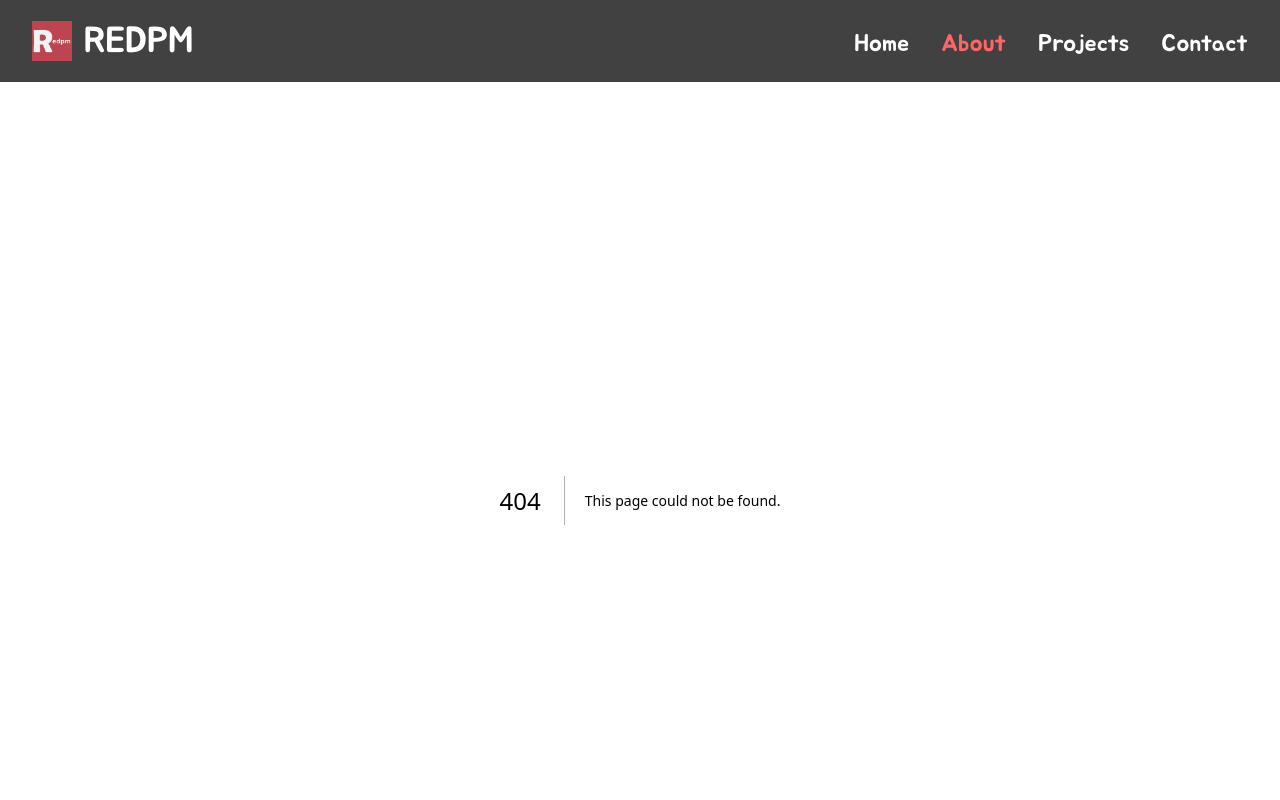
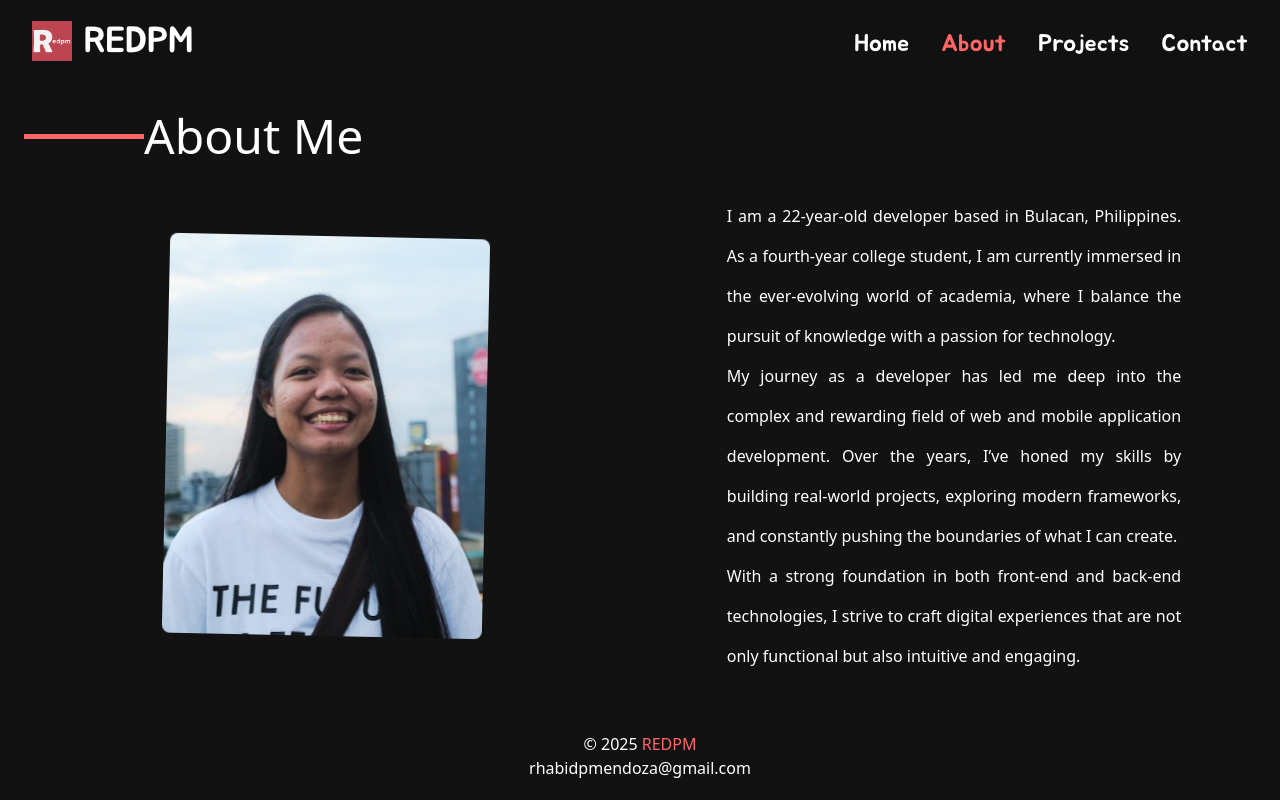
Before and after one commit to remendoza-strat/remendoza-mini-project-1, a Next.js app: page /about in a window 1280 px wide. Before the commit this address had no page. Shown: the top 800 px of the page. Built offline with nearby package versions, Linux system fonts and the light colour scheme; what tailwindcss-animated would draw is missing.

Commit message:
initial about page

```diff
--- /dev/null
+++ b/app/about/page.tsx
@@ -0,0 +1,52 @@
+import Image from 'next/image';
+
+
+export default function About(){
+
+    return(
+
+        <div className="m-3">
+            <div className="flex items-center m-3">
+                <div className="w-30 h-[5px] bg-red-400"></div>
+                <h2 className="text-white text-bold text-5xl">About Me</h2>
+            </div>
+
+            <div className="flex flex-col md:flex-row">
+
+                <div className="flex-1 flex justify-center items-center">
+                    <Image
+                        src="/images/about.jpg"
+                        alt="rhabi mendoza"
+                        width={300}
+                        height={300}
+                        quality={100}
+                        className="w-80 m-5 rounded-md about-wiggle-effect"
+                    />
+                </div>
+
+                <div className="flex-1">
+                    <div className="w-[80%] mx-auto">
+                        <p className="text-white text-justify m-5 p-1 leading-[2.5]">
+                            I am a 22-year-old developer based in Bulacan, Philippines. As a fourth-year college student, I am currently immersed in the ever-evolving world of academia, where I balance the pursuit of knowledge with a passion for technology. <br/>
+                            My journey as a developer has led me deep into the complex and rewarding field of web and mobile application development. Over the years, I’ve honed my skills by building real-world projects, exploring modern frameworks, and constantly pushing the boundaries of what I can create. <br/>
+                            With a strong foundation in both front-end and back-end technologies, I strive to craft digital experiences that are not only functional but also intuitive and engaging.
+                        </p>
+                    </div>
+                </div>
+
+            </div>
+
+
+
+
+
+
+
+        </div>
+
+
+
+
+    );
+
+}
--- a/app/custom.css
+++ b/app/custom.css
@@ -5,3 +5,16 @@ body{
 nav{
     background-color: rgba(18, 18, 18, 0.8);
 }
+
+@keyframes custom-wiggle {
+  0%, 100% {
+    transform: rotate(-2deg);
+  }
+  50% {
+    transform: rotate(2deg);
+  }
+}
+
+.about-wiggle-effect {
+  animation: custom-wiggle 1.5s ease-in-out infinite;
+}
--- a/app/layout.tsx
+++ b/app/layout.tsx
@@ -3,6 +3,7 @@ import './custom.css';
 import {Inter, Jua} from 'next/font/google';
 import {Navbar} from '../custom_components/Navbar';
 import {Footer} from '../custom_components/Footer';
+import ClickSpark from '../custom_effects/ClickSpark';
 
 export const inter = Inter({
     subsets: ["latin"]
@@ -24,7 +25,14 @@ export default function RootLayout({children}: Readonly<{children: React.ReactNo
                 <Navbar/>
 
                 <div className="pt-25">
-                    {children}
+                    <ClickSpark
+                        sparkColor='#fff'
+                        sparkSize={10}
+                        sparkRadius={15}
+                        sparkCount={8}
+                        duration={400}>
+                            {children}
+                    </ClickSpark>
                 </div>
 
                 <Footer/>
--- a/app/page.tsx
+++ b/app/page.tsx
@@ -30,7 +30,7 @@ export default function Index(){
 
                     <div className="text-red-400">
                         <TrueFocus
-                            sentence="Runner Developer Student"
+                            sentence="Developer Student Learner"
                             manualMode={false}
                             blurAmount={5}
                             borderColor="red"
@@ -38,8 +38,6 @@ export default function Index(){
                             pauseBetweenAnimations={1}
                         />
                     </div>
-
-
 
                 </div>
 
--- a/custom_components/Navbar.tsx
+++ b/custom_components/Navbar.tsx
@@ -8,7 +8,7 @@ import {usePathname} from 'next/navigation';
 export function Navbar(){
 
     const [menuOpen,setMenuOpen] = useState(false);
-    const pathname = usePathname();
+    const pathName= usePathname();
 
     return(
 
@@ -17,7 +17,7 @@ export function Navbar(){
             <div className="flex flex-wrap items-center justify-between px-8 py-5">
 
                 <Link href="/" className="flex items-center justify-center">
-                    <Image src="/images/icon.png" alt="logo" width={40} height={40} priority/>
+                    <Image src="/images/icon.png" alt="logo" width={40} height={40}/>
                     <span className={`text-4xl font-bold text-white px-3 ${jua.className}`}>REDPM</span>
                 </Link>
 
@@ -38,7 +38,7 @@ export function Navbar(){
                             <Link
                                 href="/"
                                 className={`block pt-2 border-b-2 border-transparent hover:border-red-400 transition-all duration-200 ${
-                                pathname === "/" ? "text-red-400" : "text-white"}`}>
+                                pathName=== "/" ? "text-red-400" : "text-white"}`}>
                                     Home
                             </Link>
                         </li>
@@ -46,7 +46,7 @@ export function Navbar(){
                             <Link
                                 href="/about"
                                 className={`block pt-2 border-b-2 border-transparent hover:border-red-400 transition-all duration-200 ${
-                                pathname === "/about" ? "text-red-400" : "text-white"}`}>
+                                pathName=== "/about" ? "text-red-400" : "text-white"}`}>
                                     About
                             </Link>
                         </li>
@@ -54,7 +54,7 @@ export function Navbar(){
                             <Link
                                 href="/projects"
                                 className={`block pt-2 border-b-2 border-transparent hover:border-red-400 transition-all duration-200 ${
-                                pathname === "/projects" ? "text-red-400" : "text-white"}`}>
+                                pathName=== "/projects" ? "text-red-400" : "text-white"}`}>
                                     Projects
                             </Link>
                         </li>
@@ -62,7 +62,7 @@ export function Navbar(){
                             <Link
                                 href="/contact"
                                 className={`block pt-2 border-b-2 border-transparent hover:border-red-400 transition-all duration-200 ${
-                                pathname === "/contact" ? "text-red-400" : "text-white"}`}>
+                                pathName=== "/contact" ? "text-red-400" : "text-white"}`}>
                                     Contact
                             </Link>
                         </li>
--- /dev/null
+++ b/custom_effects/ClickSpark.jsx
@@ -0,0 +1,171 @@
+'use client'
+
+import { useRef, useEffect, useCallback } from "react";
+
+const ClickSpark = ({
+  sparkColor = "#fff",
+  sparkSize = 10,
+  sparkRadius = 15,
+  sparkCount = 8,
+  duration = 400,
+  easing = "ease-out",
+  extraScale = 1.0,
+  children
+}) => {
+  const canvasRef = useRef(null);
+  const sparksRef = useRef([]);
+  const startTimeRef = useRef(null);
+
+  useEffect(() => {
+    const canvas = canvasRef.current;
+    if (!canvas) return;
+
+    const parent = canvas.parentElement;
+    if (!parent) return;
+
+    let resizeTimeout;
+
+    const resizeCanvas = () => {
+      const { width, height } = parent.getBoundingClientRect();
+      if (canvas.width !== width || canvas.height !== height) {
+        canvas.width = width;
+        canvas.height = height;
+      }
+    };
+
+    const handleResize = () => {
+      clearTimeout(resizeTimeout);
+      resizeTimeout = setTimeout(resizeCanvas, 100);
+    };
+
+    const ro = new ResizeObserver(handleResize);
+    ro.observe(parent);
+
+    resizeCanvas();
+
+    return () => {
+      ro.disconnect();
+      clearTimeout(resizeTimeout);
+    };
+  }, []);
+
+  const easeFunc = useCallback(
+    (t) => {
+      switch (easing) {
+        case "linear":
+          return t;
+        case "ease-in":
+          return t * t;
+        case "ease-in-out":
+          return t < 0.5 ? 2 * t * t : -1 + (4 - 2 * t) * t;
+        default:
+          return t * (2 - t);
+      }
+    },
+    [easing]
+  );
+
+  useEffect(() => {
+    const canvas = canvasRef.current;
+    if (!canvas) return;
+    const ctx = canvas.getContext("2d");
+
+    let animationId;
+
+    const draw = (timestamp) => {
+      if (!startTimeRef.current) {
+        startTimeRef.current = timestamp;
+      }
+      ctx.clearRect(0, 0, canvas.width, canvas.height);
+
+      sparksRef.current = sparksRef.current.filter((spark) => {
+        const elapsed = timestamp - spark.startTime;
+        if (elapsed >= duration) {
+          return false;
+        }
+
+        const progress = elapsed / duration;
+        const eased = easeFunc(progress);
+
+        const distance = eased * sparkRadius * extraScale;
+        const lineLength = sparkSize * (1 - eased);
+
+        const x1 = spark.x + distance * Math.cos(spark.angle);
+        const y1 = spark.y + distance * Math.sin(spark.angle);
+        const x2 = spark.x + (distance + lineLength) * Math.cos(spark.angle);
+        const y2 = spark.y + (distance + lineLength) * Math.sin(spark.angle);
+
+        ctx.strokeStyle = sparkColor;
+        ctx.lineWidth = 2;
+        ctx.beginPath();
+        ctx.moveTo(x1, y1);
+        ctx.lineTo(x2, y2);
+        ctx.stroke();
+
+        return true;
+      });
+
+      animationId = requestAnimationFrame(draw);
+    };
+
+    animationId = requestAnimationFrame(draw);
+
+    return () => {
+      cancelAnimationFrame(animationId);
+    };
+  }, [
+    sparkColor,
+    sparkSize,
+    sparkRadius,
+    sparkCount,
+    duration,
+    easeFunc,
+    extraScale,
+  ]);
+
+  const handleClick = (e) => {
+    const canvas = canvasRef.current;
+    if (!canvas) return;
+    const rect = canvas.getBoundingClientRect();
+    const x = e.clientX - rect.left;
+    const y = e.clientY - rect.top;
+
+    const now = performance.now();
+    const newSparks = Array.from({ length: sparkCount }, (_, i) => ({
+      x,
+      y,
+      angle: (2 * Math.PI * i) / sparkCount,
+      startTime: now,
+    }));
+
+    sparksRef.current.push(...newSparks);
+  };
+
+  return (
+    <div
+      style={{
+        position: 'relative',
+        width: '100%',
+        height: '100%'
+      }}
+      onClick={handleClick}
+    >
+      <canvas
+        ref={canvasRef}
+        style={{
+          width: "100%",
+          height: "100%",
+          display: "block",
+          userSelect: "none",
+          position: "absolute",
+          top: 0,
+          left: 0,
+          pointerEvents: "none"
+        }}
+      />
+      {children}
+    </div>
+  );
+};
+
+export default ClickSpark;
```
Also changed, not shown: public/images/about.jpg (added).
